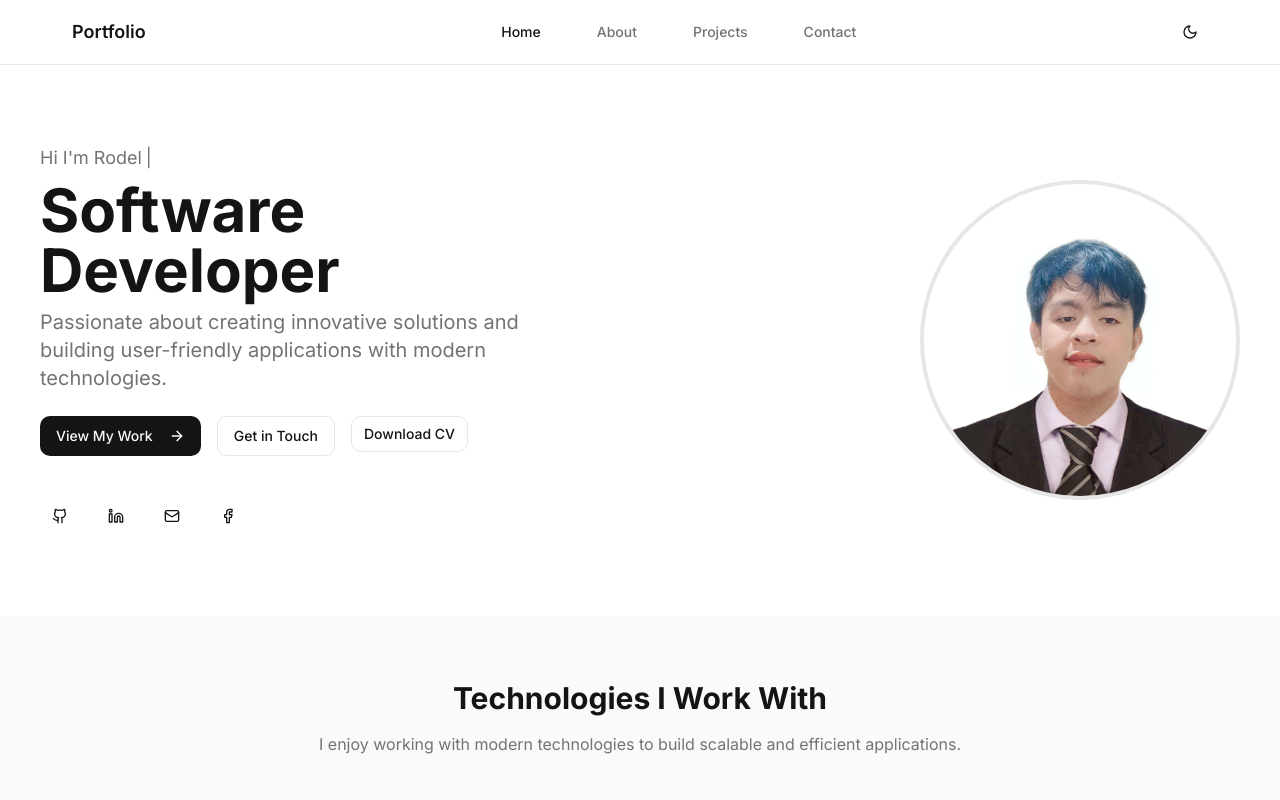
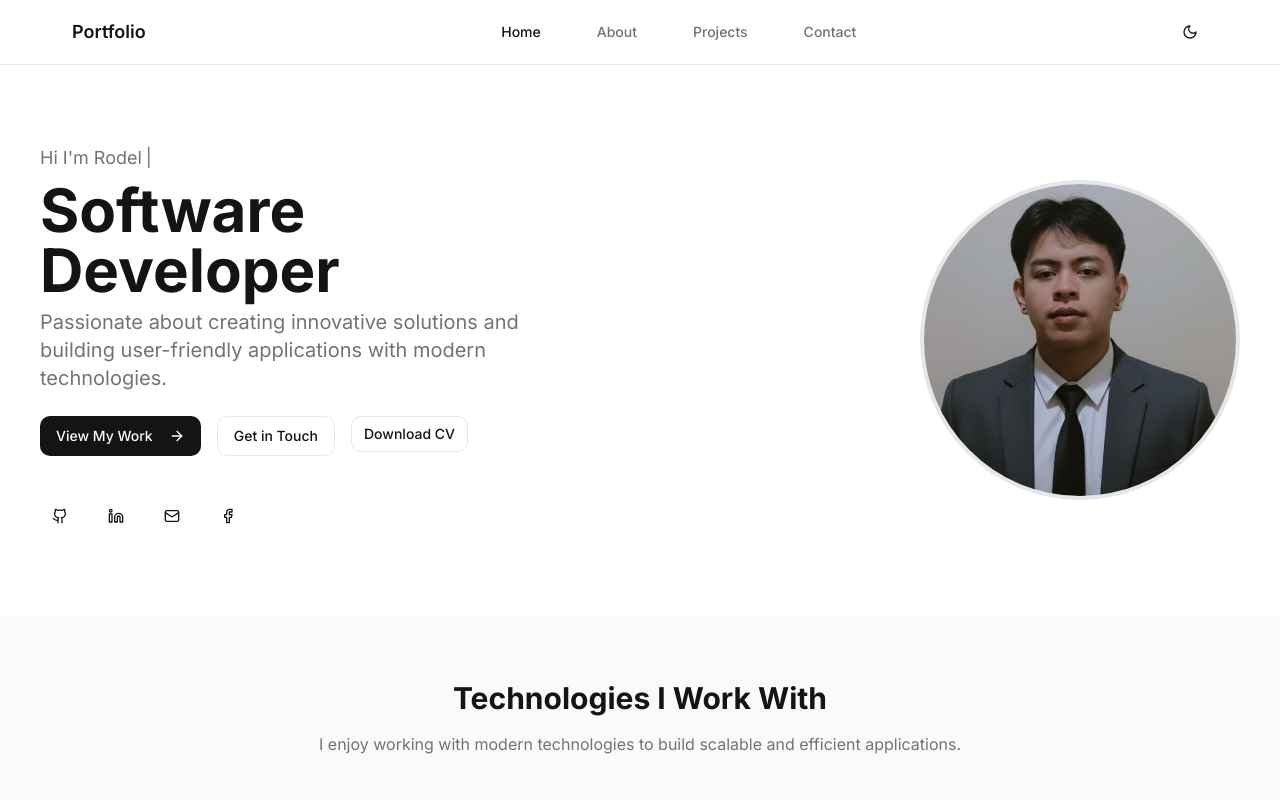
Before and after one commit to RodelPaano/Rodel-Portfoloi, a React (Vite) app: page / in a window 1280 px wide. Shown: the top 800 px of the page. Built offline with nearby package versions, Linux system fonts and the light colour scheme.

Commit message:
Update Profile

```diff
--- a/src/pages/AboutPage.tsx
+++ b/src/pages/AboutPage.tsx
@@ -1,7 +1,7 @@
 import { Card } from "@/components/ui/card";
 import { Badge } from "@/components/ui/badge";
 import { GraduationCap, Code, Coffee, Heart } from "lucide-react";
-import ProfileImage from "@/assets/ProfileImage.jpg";
+import unnamed from "@/assets/unnamed (1).jpg";
 
 const AboutPage = () => {
   return (
@@ -16,7 +16,7 @@ const AboutPage = () => {
             <div className="flex justify-center">
               <div className="w-40 h-40 rounded-full overflow-hidden border-4 border-border">
                 <img
-                  src={ProfileImage}
+                  src={unnamed}
                   alt="Rodel - Software Developer"
                   className="w-full h-full object-cover"
                 />
--- a/src/pages/HomePage.tsx
+++ b/src/pages/HomePage.tsx
@@ -3,7 +3,7 @@ import { Button } from "@/components/ui/button";
 import { Card } from "@/components/ui/card";
 import { Github, Linkedin, Mail, ArrowRight, Facebook } from "lucide-react";
 import { Link } from "react-router-dom";
-import ProfileImage from "@/assets/ProfileImage.jpg";
+import unnamed from "@/assets/unnamed (1).jpg";
 
 const HomePage = () => {
   return (
@@ -111,7 +111,7 @@ const HomePage = () => {
               <div className="relative">
                 <div className="w-80 h-80 rounded-full overflow-hidden border-4 border-border">
                   <img
-                    src={ProfileImage}
+                    src={unnamed}
                     alt="Rodel - Software Developer"
                     className="w-full h-full object-cover"
                   />
```
Also changed, not shown: src/assets/profile-image.jpg (deleted), src/assets/unnamed (1).jpg (added).
